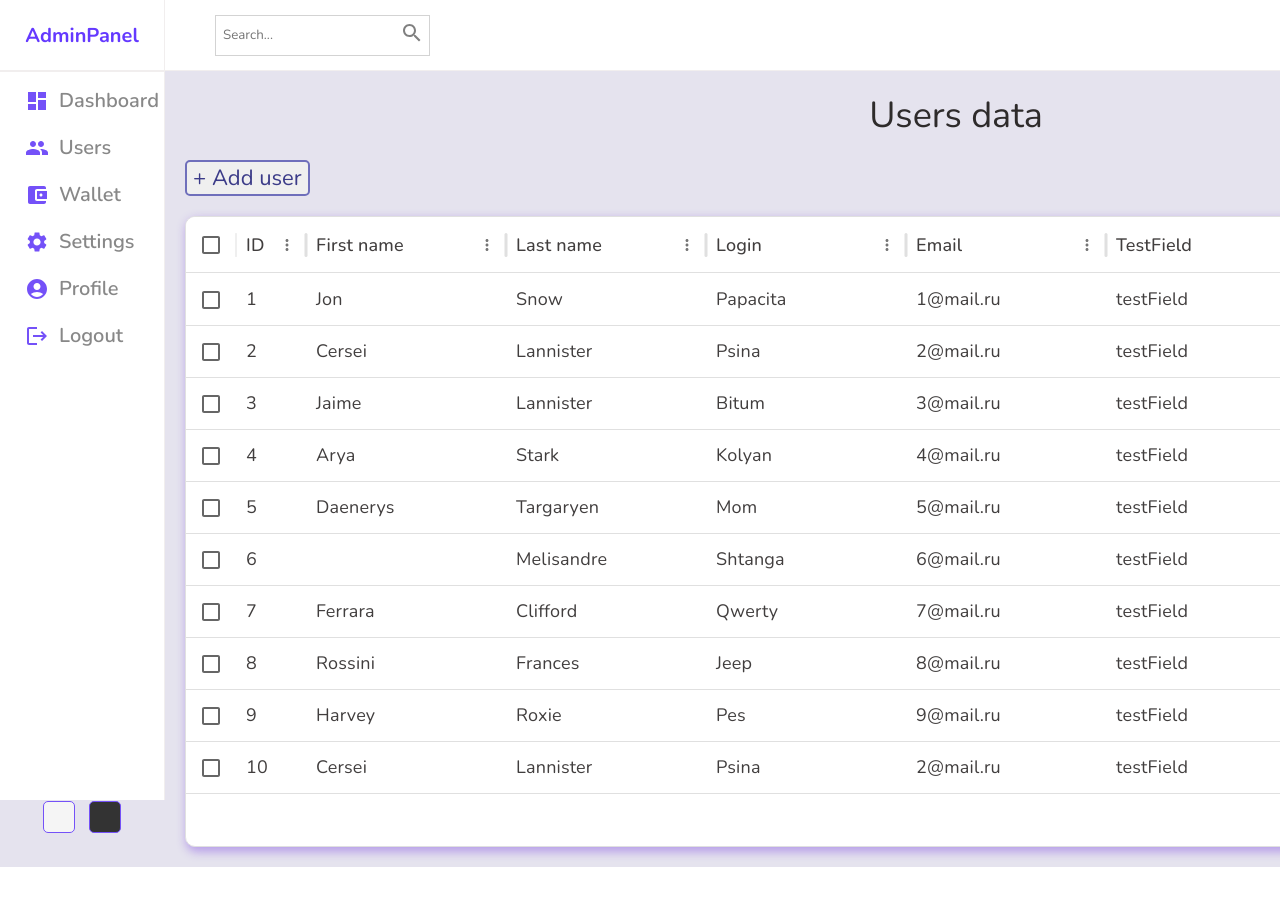
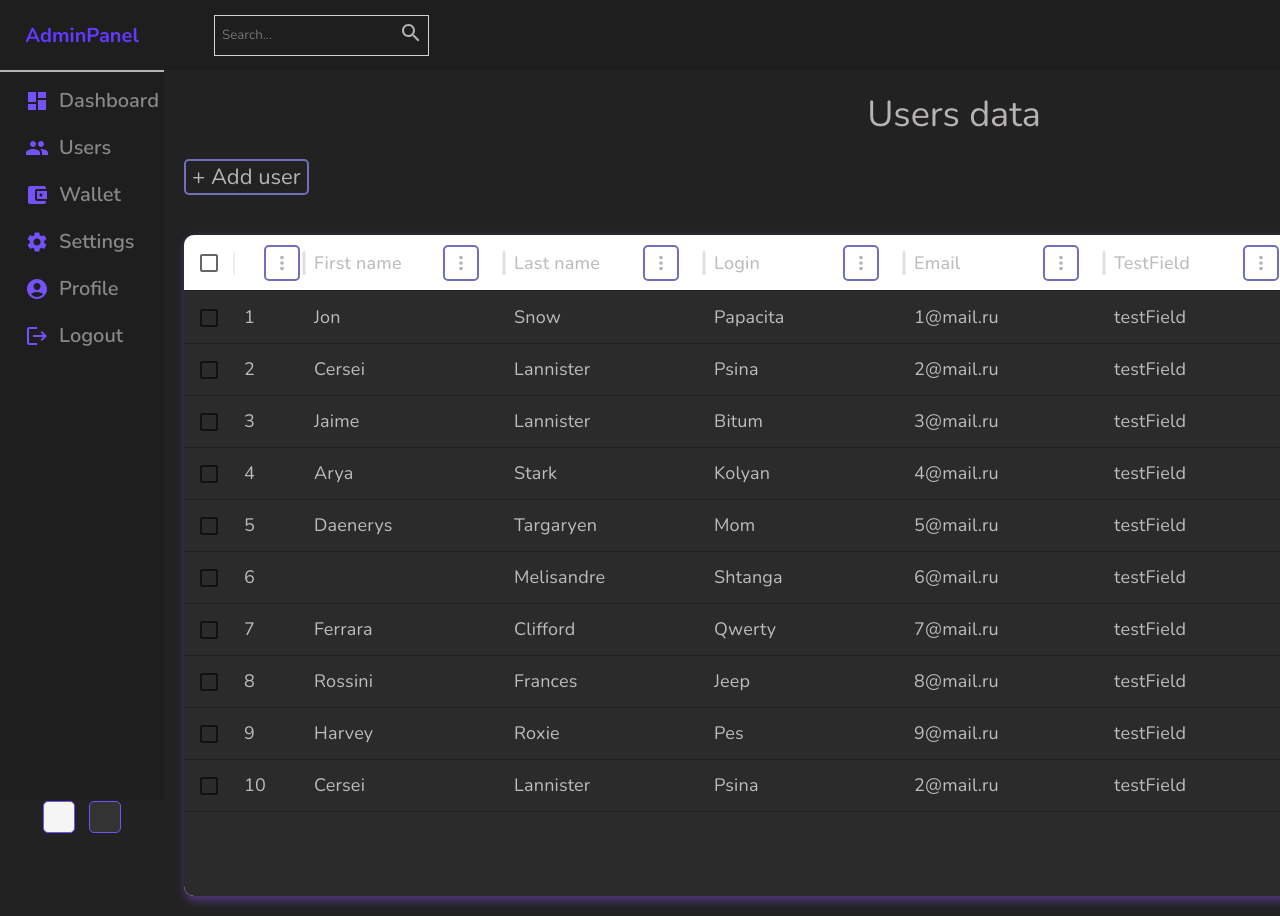
Before and after one commit to Bitummit/CryptoDashboard, a React (Vite) app: page /users in a window 1280 px wide. Shown: the top 916 px of the page. Before the commit the page ends 867 px from the top, so only its background shows below. Built offline with nearby package versions, Linux system fonts and the light colour scheme.

Commit message:
dark mode for list

```diff
--- a/src/App.jsx
+++ b/src/App.jsx
@@ -14,7 +14,8 @@ import "./style/dark.scss"
 function App() {
 
   return (
-    <div className="app">
+    <div className="app dark">
+      {/* <div className="app"> */}
       <BrowserRouter>
         <Routes>
           <Route path="/">
--- a/src/components/datatable/datatable.scss
+++ b/src/components/datatable/datatable.scss
@@ -8,13 +8,11 @@
     margin-top: 20px;
   }
 
-  .addButton {
+  button {
     color: rgb(46, 43, 43);
     font-size: 22px;
-    display: flex;
     margin: 20px;
     border-radius: 5px;
-    color: rgb(59, 59, 136);
     border: 2px solid rgb(111, 111, 187);
 
     &:hover {
@@ -25,18 +23,18 @@
 
   .datatable {
     margin: 20px;
+    background-color: white;
+    -webkit-box-shadow: 2px 4px 10px 1px rgba(0, 0, 0, 0.47);
+    box-shadow: 2px 4px 10px 1px rgba(133, 82, 228, 0.47);
 
     .data {
       font-size: 18px;
-      background-color: white;
       color: rgb(65, 62, 62);
       border-radius: 10px;
-      -webkit-box-shadow: 2px 4px 10px 1px rgba(0, 0, 0, 0.47);
-      box-shadow: 2px 4px 10px 1px rgba(133, 82, 228, 0.47);
+      border: none;
 
       .cellAction {
         display: flex;
-        // align-items: center;
         gap: 15px;
 
         .viewButton {
--- a/src/style/dark.scss
+++ b/src/style/dark.scss
@@ -2,10 +2,11 @@
   background-color: #222;
 
   .sidebar {
-        background-color: #222;
+    background-color: #1f1e1e;
+    border: none;
 
     hr {
-            border: 0.5px solid rgb(184, 179, 179);
+      border: 0.1px solid rgb(184, 179, 179);
     }
     li:hover {
       background-color: #323131;
@@ -14,8 +15,8 @@
 
   .navbar {
     background-color: #1f1e1e;
-        color:rgb(184, 179, 179);
-        border-color: rgb(184, 179, 179);
+    color: rgb(184, 179, 179);
+    border: none;
 
     .wrapper {
       .search {
@@ -25,10 +26,64 @@
       }
     }
   }
+  .list {
+    background-color: #222;
+
+    .listContainer {
+      .title {
+        color: rgb(184, 179, 179);
+      }
+      button {
+        color: rgb(184, 179, 179);
+        &:hover {
+          background-color: #3d3c3c;
+        }
+      }
+      .addButton {
+        background-color: #222;
+      }
+      .datatable {
+        border-radius: 10px;
+
+        .css-1essi2g-MuiDataGrid-columnHeaderRow {
+            background-color: #252525;
+
+        }
+        .data {
+            background-color: #2c2b2b;
+            color: rgb(190, 188, 188);
+            border: none;
+            --DataGrid-rowBorderColor: #222121;
+
+            .MuiDataGrid-withBorderColor {
+                border-color: #222121;
+            }
+            .css-12wnr2w-MuiButtonBase-root-MuiCheckbox-root{
+                color: rgba(127, 66, 241, 0.47);
+            }
+
+        }
+        .viewButton {
+            color: rgba(127, 66, 241, 0.47);
+
+            &:hover {
+              color: rgb(87, 87, 214);
+            }
+          }
+
+          .deleteButton {
+            color: rgb(172, 9, 9);
+
+            &:hover {
+              color: rgb(206, 103, 103);
+            }
+        }
+      }
+    }
+  }
 
   .homeContainer {
     background-color: #222;
-
 
     .pageHeader {
       color: rgb(184, 179, 179);
@@ -67,18 +122,17 @@
       background-color: #323131;
 
       .top {
-                color:rgb(184, 179, 179);
+        color: rgb(184, 179, 179);
 
         .title {
-                    color:rgb(184, 179, 179);
+          color: rgb(184, 179, 179);
         }
-
       }
       .bottom {
         text {
           fill: rgb(223, 220, 220);
         }
-                span{
+        span {
           color: rgb(227, 223, 223);
         }
       }
```
Lines whose indentation alone changed are shown as unchanged.
